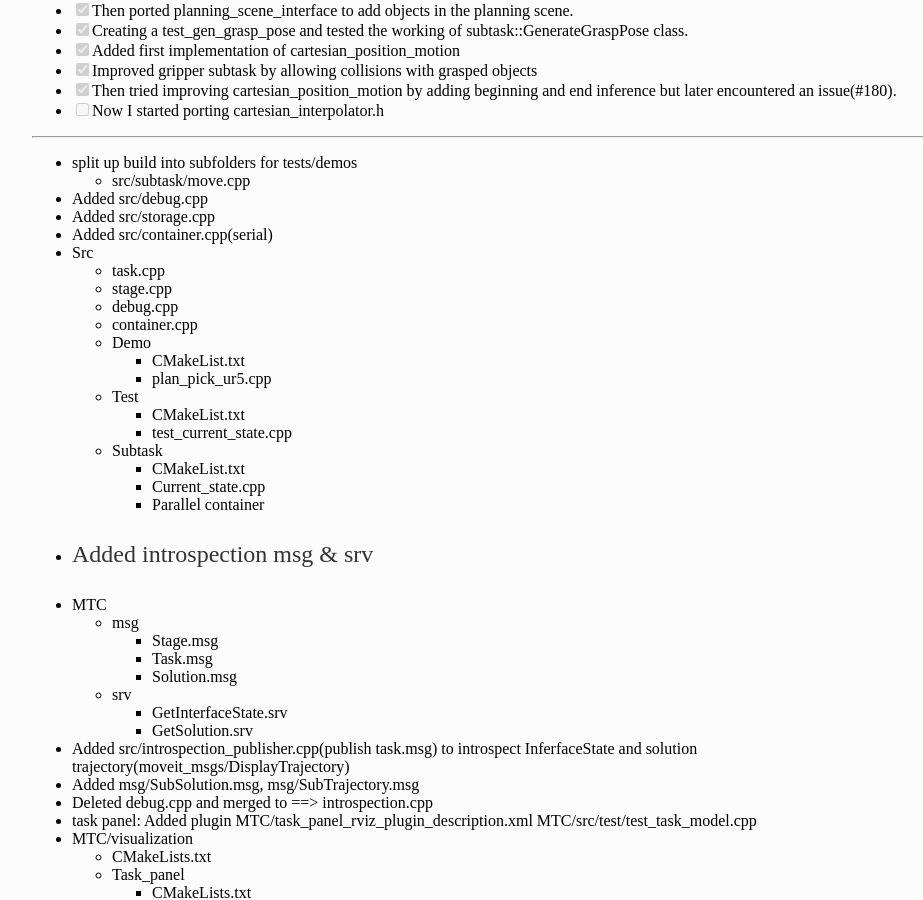
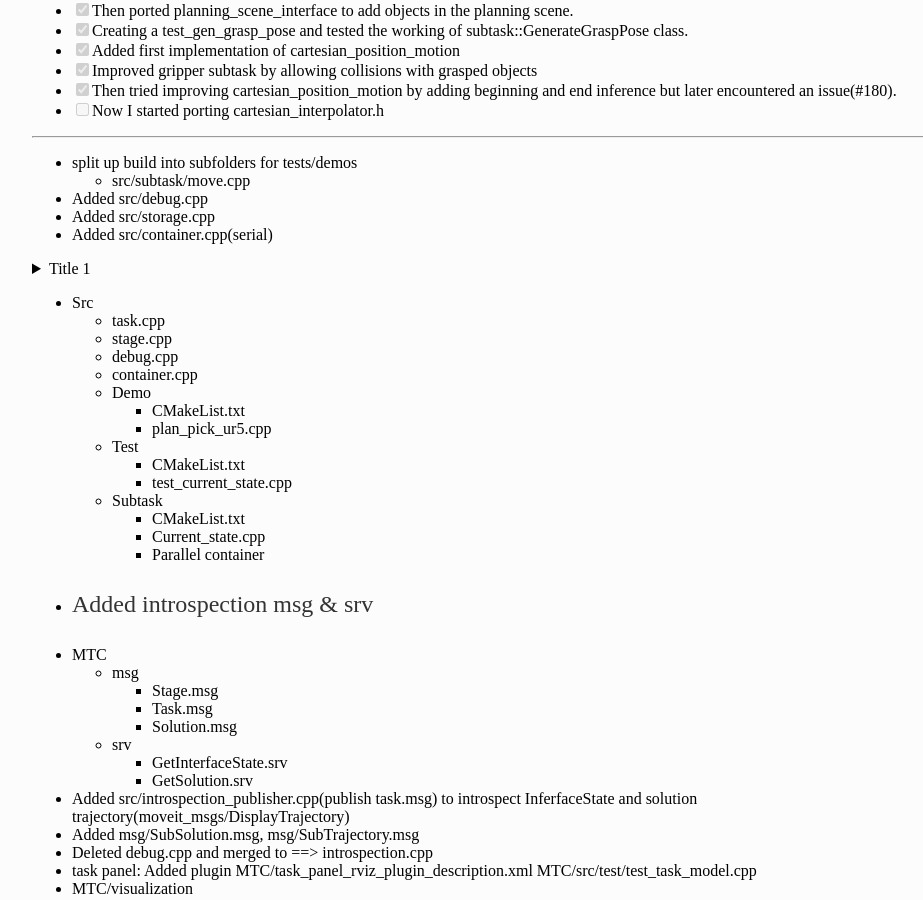
Before and after one commit to iamrajee/iamrajee.github.io, a Jekyll site: the page built from _posts/2020-03-28-MTC.md, in a window 1280 px wide and 900 px high, scrolled down 663 px. Shown: the whole window, without its empty margins (160-1083 px from the left). Built offline with Jekyll 4.4.1, drawn with Linux system fonts in a browser that asks for light colours; our own code applies the rules of GitHub Pages for plain Markdown files.

Commit message:
Update 2020-03-28-MTC.md

```diff
--- a/_posts/2020-03-28-MTC.md
+++ b/_posts/2020-03-28-MTC.md
@@ -19,6 +19,10 @@
 - Added src/debug.cpp
 - Added src/storage.cpp
 - Added src/container.cpp(serial)
+<details>
+           <summary>Title 1</summary>
+           <p>Content 1 Content 1 Content 1 Content 1 Content 1</p>
+</details>
 - Src
   - task.cpp
   - stage.cpp
```
